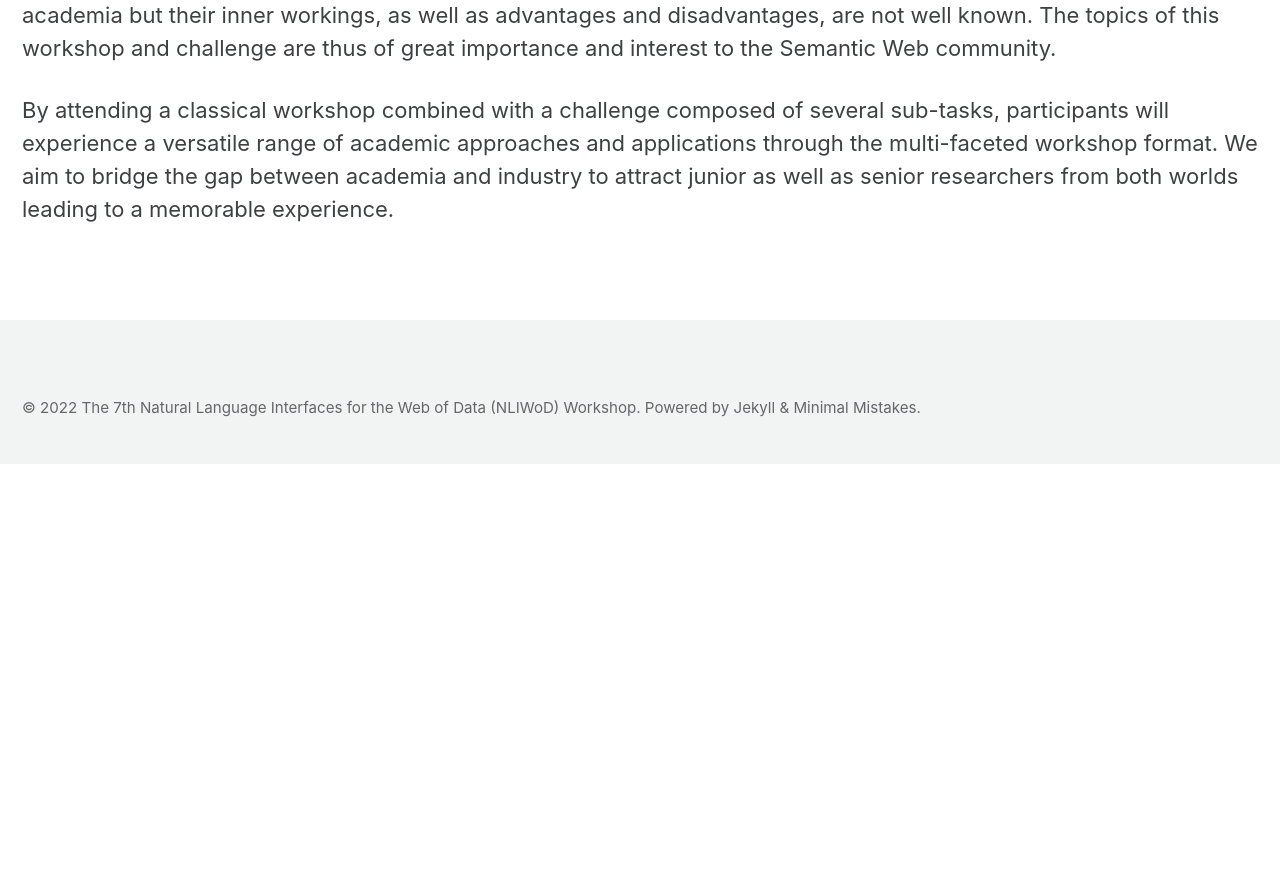
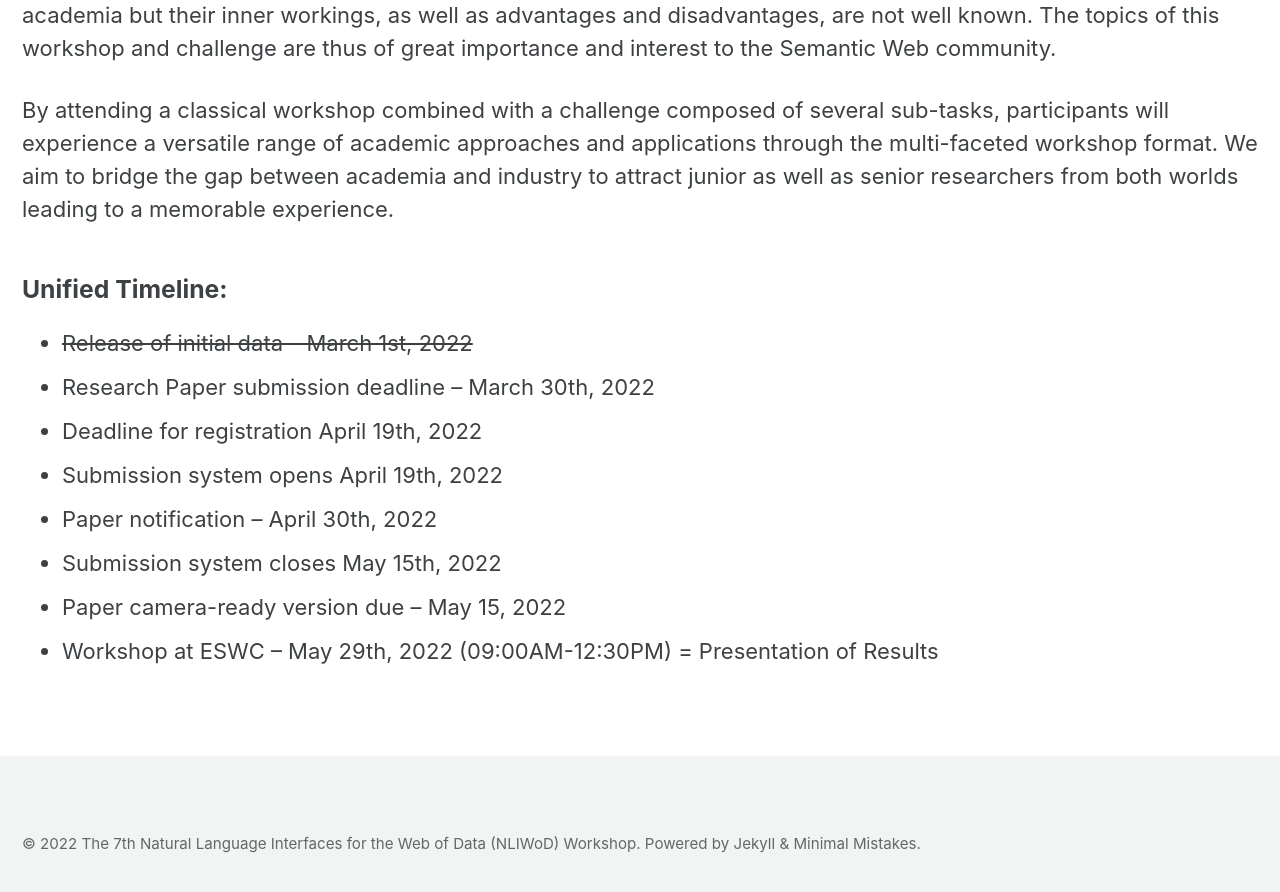
Before and after one commit to semantic-systems/nliwod-workshop, a Jekyll site: the page built from index.md, in a window 1280 px wide and 900 px high, scrolled down 1333 px. Shown: the top 892 px of the window. Built offline with Jekyll 4.4.1, drawn with Linux system fonts in a browser that asks for light colours; cached includes are drawn as plain includes; before the commit the page ends 1797 px from its top, so only the background shows below that.

Commit message:
Update index.md
Added a unified timeline to the front page.

```diff
--- a/index.md
+++ b/index.md
@@ -21,3 +21,14 @@ The importance of how typical Web users can access the body of knowledge on the
 The key challenge is to translate the users' information needs into a form such that they can be evaluated using standard Semantic Web query processing and inference techniques. Over the past years, a range of approaches has been developed to address this challenge, showing significant advances towards answering natural language questions with respect to large, heterogeneous sets of structured data. Many systems are deployed in industry and academia but their inner workings, as well as advantages and disadvantages, are not well known. The topics of this workshop and challenge are thus of great importance and interest to the Semantic Web community.
 
 By attending a classical workshop combined with a challenge composed of several sub-tasks, participants will experience a versatile range of academic approaches and applications through the multi-faceted workshop format. We aim to bridge the gap between academia and industry to attract junior as well as senior researchers from both worlds leading to a memorable experience.
+
+### Unified Timeline:
+
+* <del>Release of initial data – March 1st, 2022</del>
+* Research Paper submission deadline -- March 30th, 2022
+* Deadline for registration April 19th, 2022
+* Submission system opens April 19th, 2022
+* Paper notification -- April 30th, 2022
+* Submission system closes May 15th, 2022
+* Paper camera-ready version due -- May 15, 2022
+* Workshop at ESWC – May 29th, 2022 (09:00AM-12:30PM) = Presentation of Results
```
